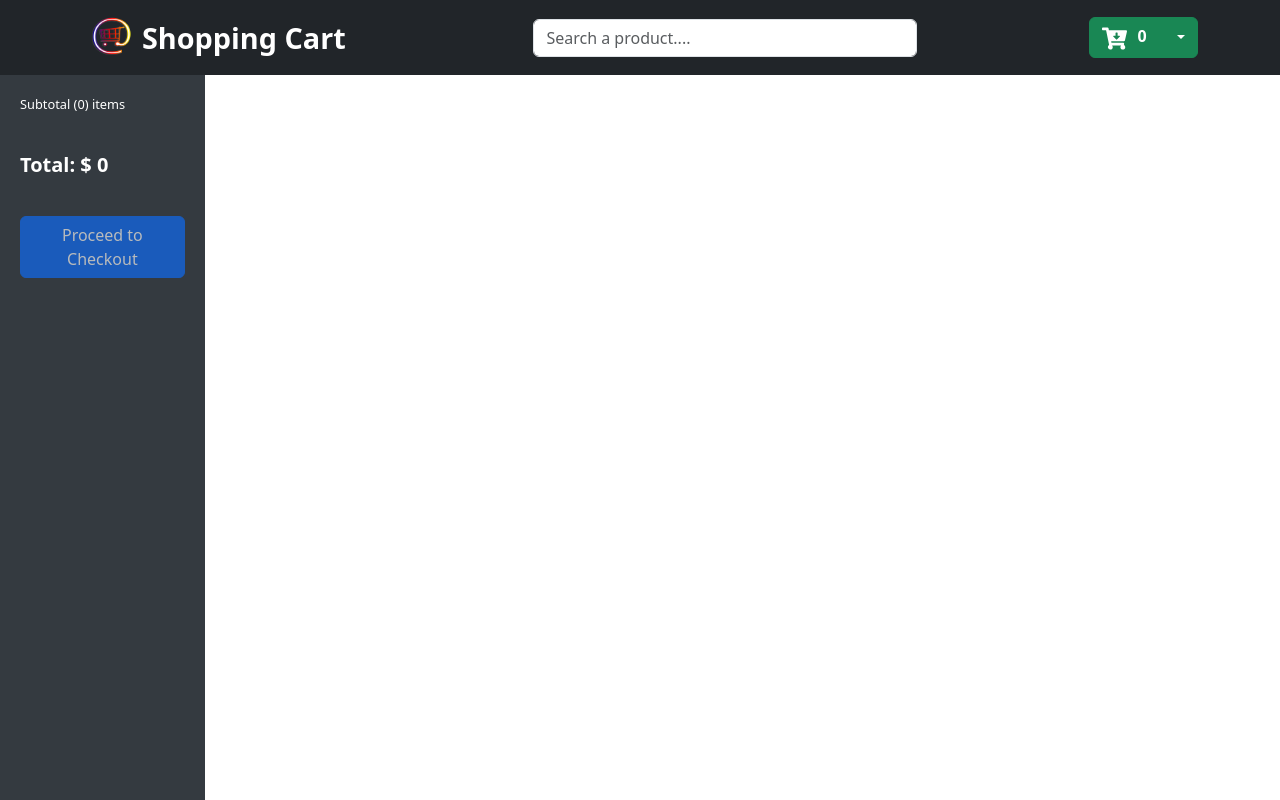
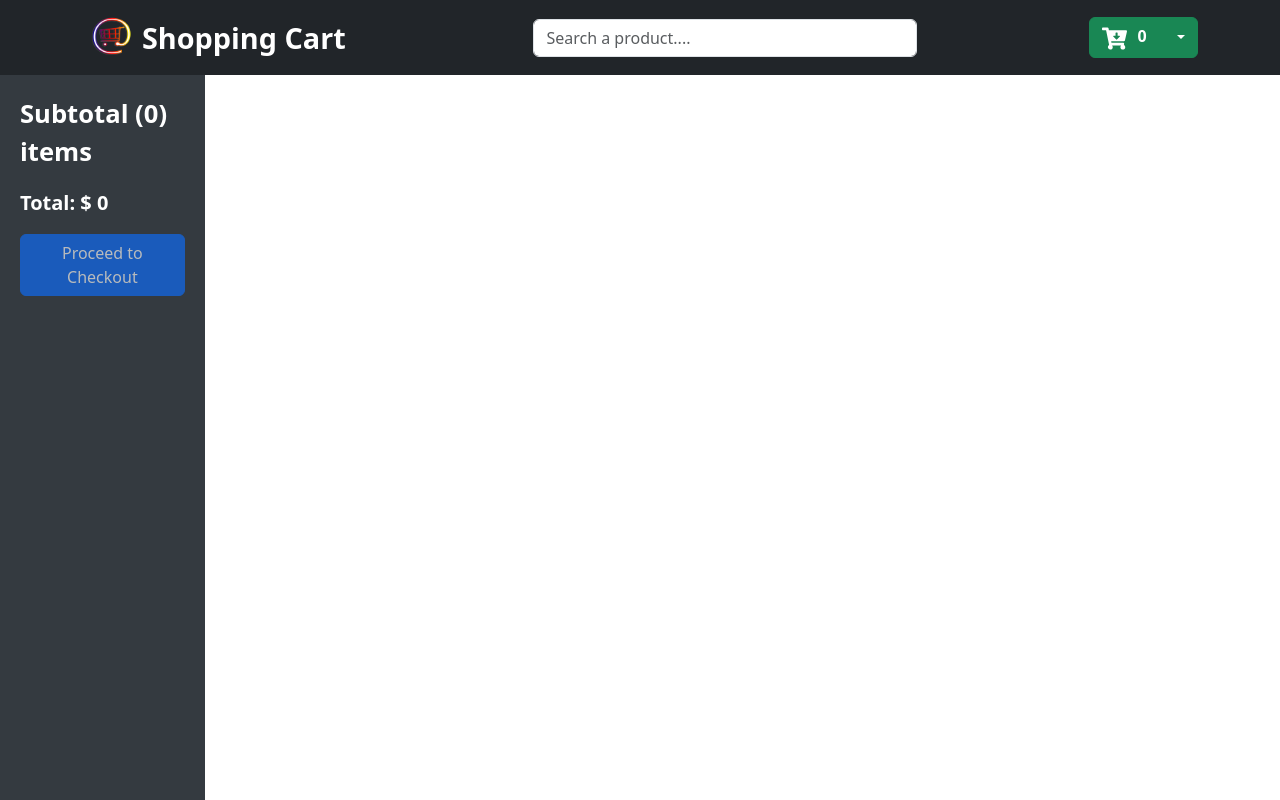
Before and after one commit to madhawapolkotuwa/shopping-cart-react-typescript, a React (Create React App) app: page /cart in a window 1280 px wide. Built offline with nearby package versions, Linux system fonts and the light colour scheme.

Commit message:
update Cart

```diff
--- a/src/components/Cart.tsx
+++ b/src/components/Cart.tsx
@@ -58,8 +58,8 @@ const Cart: React.FC = () => {
           }
         </ListGroup>
       </div>
-      <div className="filters cart-summary">
-        <span className="title">Subtotal ({cart.length}) items</span>
+      <div className="cart-summary">
+        <span className="cart-title">Subtotal ({cart.length}) items</span>
         <span style={{ fontWeight: 700, fontSize: 20 }}>Total: $ {total}</span>
         <Button type="button" disabled={cart.length === 0}>
           Proceed to Checkout
```
